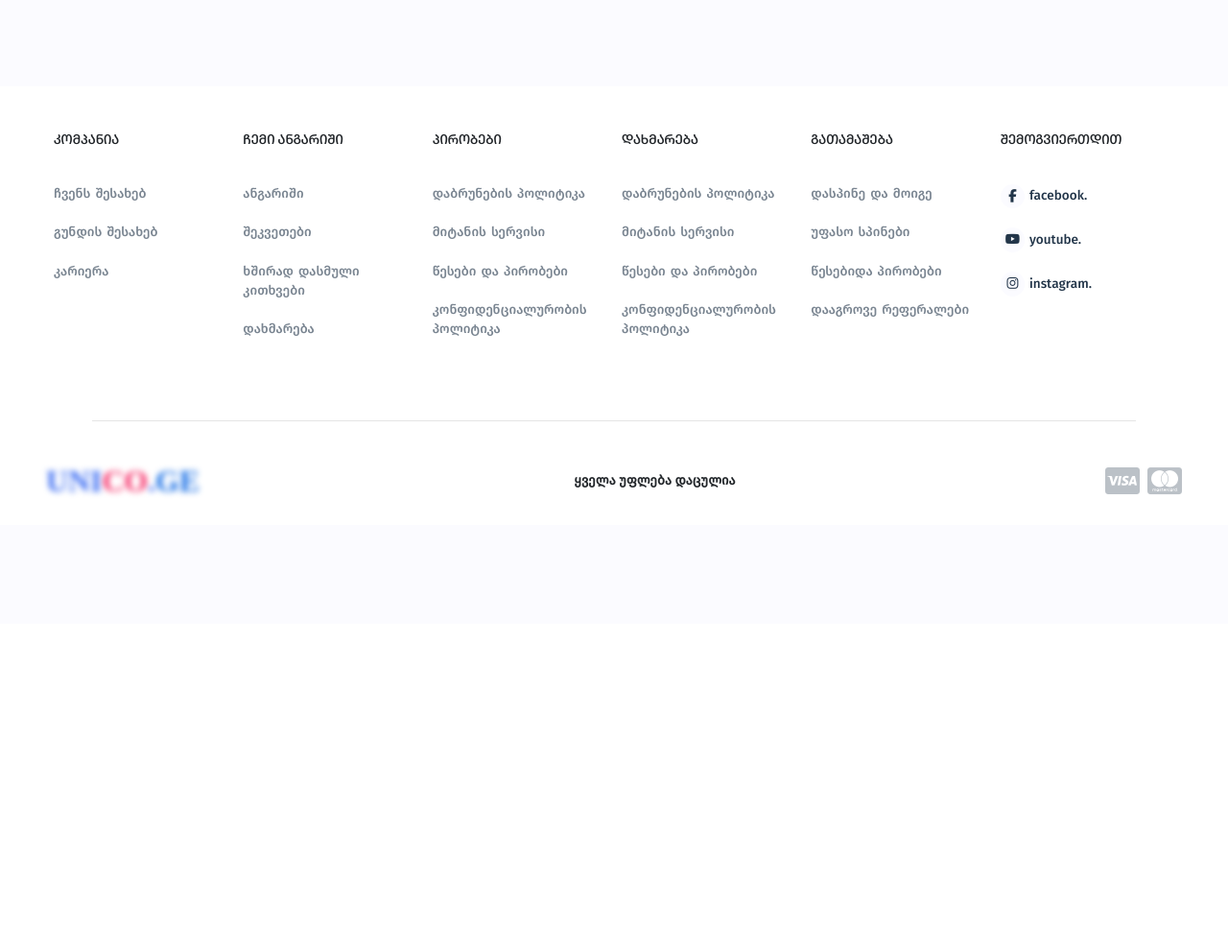
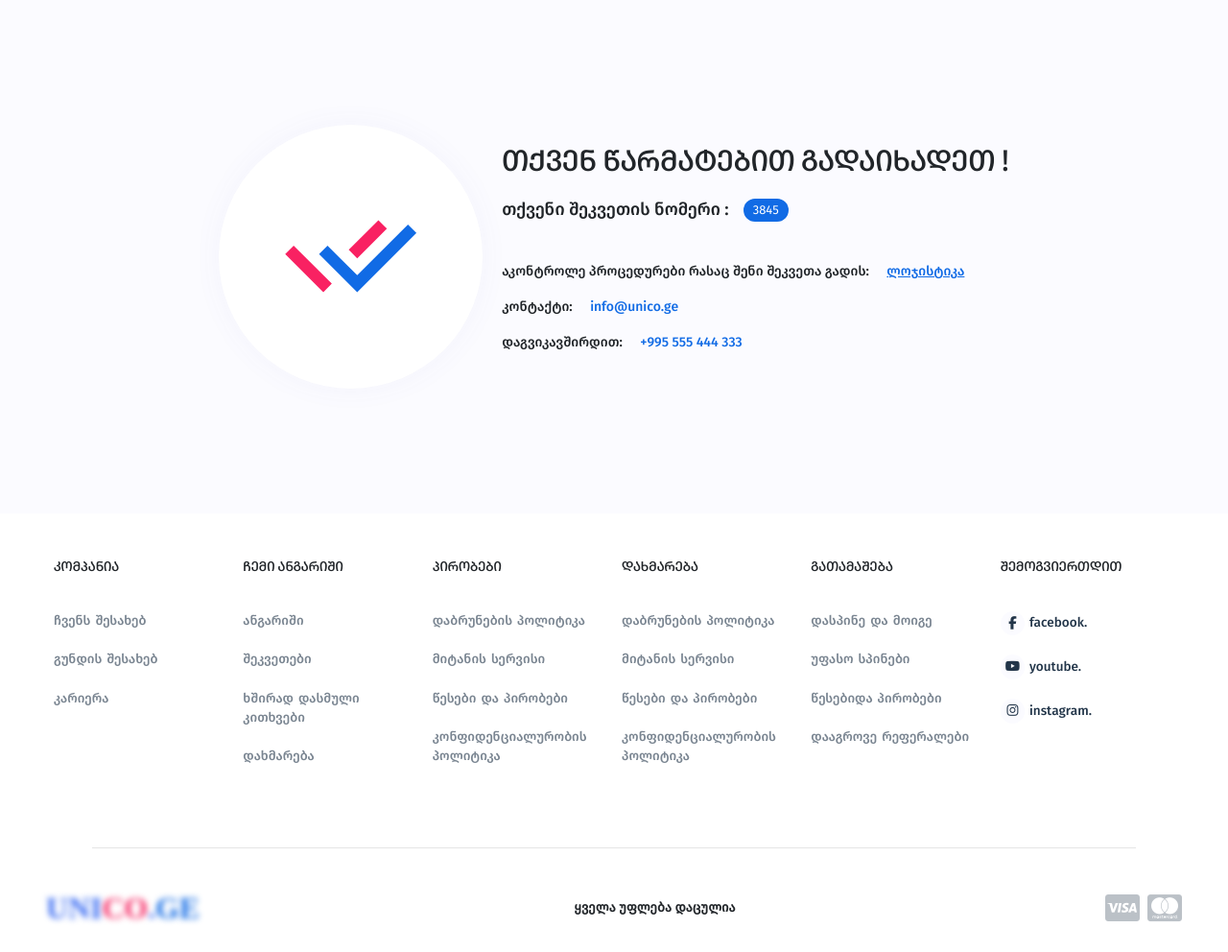
Before and after one commit to datomezz/practice, a PHP site: page /manjaro/cart-finish.html in a window 1280 px wide. Shown: the part 150-1142 px from the top of the page at 96% size. Before the commit the page ends 667 px from the top, so only its background shows below. Run offline with PHP 8.4, Linux system fonts and the light colour scheme; some libraries are stand-ins or nearby versions.

Commit message:
done cart desktop version

```diff
--- a/manjaro/assets/_variables.scss
+++ b/manjaro/assets/_variables.scss
@@ -118,6 +118,10 @@ a {
   overflow: hidden;
   white-space: nowrap;
   text-overflow: ellipsis;
+}
+
+.unico-text__underline {
+  text-decoration : underline;
 }
 
 .tooltip-inner {
--- a/manjaro/assets/main.scss
+++ b/manjaro/assets/main.scss
@@ -441,6 +441,12 @@
     display : flex;
 
     margin-bottom : 30px;
+
+    &:last-child {
+      .summary__body {
+        border-bottom : none;
+      }
+    }
   }
 }
 
@@ -449,6 +455,7 @@
   width : 70%;
   border-bottom : 1px solid #DADADA;
   padding-bottom : 20px;
+
 
   .summary__title {
     font-family : FiraGO-Bold;
@@ -475,15 +482,57 @@
   @include flex(row, center, center);
 }
 
+//CART FINISH
+.cart-finish__container {
+  @include flex(row, center, center);
+  flex-wrap : wrap;
+}
 
+.cart-finish__head {
+  width : 275px;
+  height : 275px;
+  margin-right : 20px;
 
+  @include flex(row, center, center);
+}
 
+.cart-finish__body {
 
+  .cart-finish__title {
+    font-family : MyriadGEOMtavruli;
+    font-size : 32px;
+    margin-bottom : 16px;
+  }
 
+  .cart-finish__ordernum {
+    font-family : FiraGO-Medium;
+    font-size : 18px;
+    margin-bottom : 40px;
 
+    @include flex(row, flex-start, center);
 
+    span {
+      color : #fff;
+      background : $lightBlue;
+      border-radius : 50px;
+      font-size : 13px;
+      padding : 2px 10px;
+      margin-left : 15px;
+    }
+  }
 
+  .cart-finish__info {
+    font-family : FiraGO-Medium;
+    font-size : 14px;
+    margin-bottom : 16px;
 
+    .cart-finish__link {
+      margin-left : 15px;
+      color : $lightBlue;
+      font-family : FiraGO-Medium;
+    }
+  }
+}
 
 
 
--- a/manjaro/cart-finish.html
+++ b/manjaro/cart-finish.html
@@ -134,7 +134,20 @@
   </aside>
 
   <main class="cart__container container unico-container unico-margin__bottom p-0 px-xl-4 px-lg-2 px-md-1 px-3">
-
+    <div class="cart-finish__container unico-margin__y-large">
+      <!-- head -->
+      <div class="cart-finish__head unico-product__container rounded-circle">
+        <img src="/img/check-double-line.png" class="cart-finish__img" />
+      </div>
+      <!-- body -->
+      <div class="cart-finish__body">
+        <h2 class="cart-finish__title">თქვენ წარმატებით გადაიხადეთ !</h2>
+        <p class="cart-finish__ordernum">თქვენი შეკვეთის ნომერი : <span>3845</span></p>
+        <p class="cart-finish__info">აკონტროლე პროცედურები რასაც შენი შეკვეთა გადის: <a href="#" class="cart-finish__link unico-text__underline">ლოჯისტიკა</a></p>
+        <p class="cart-finish__info">კონტაქტი: <a href="#" class="cart-finish__link ">info@unico.ge</a></p>
+        <p class="cart-finish__info">დაგვიკავშირდით: <a href="#" class="cart-finish__link ">+995 555 444 333</a></p>
+      </div>
+    </div>
 
   </main>
 
```
Also changed, not shown: manjaro/assets/main.css, manjaro/img/check-double-line.png (added), 1 other file.
